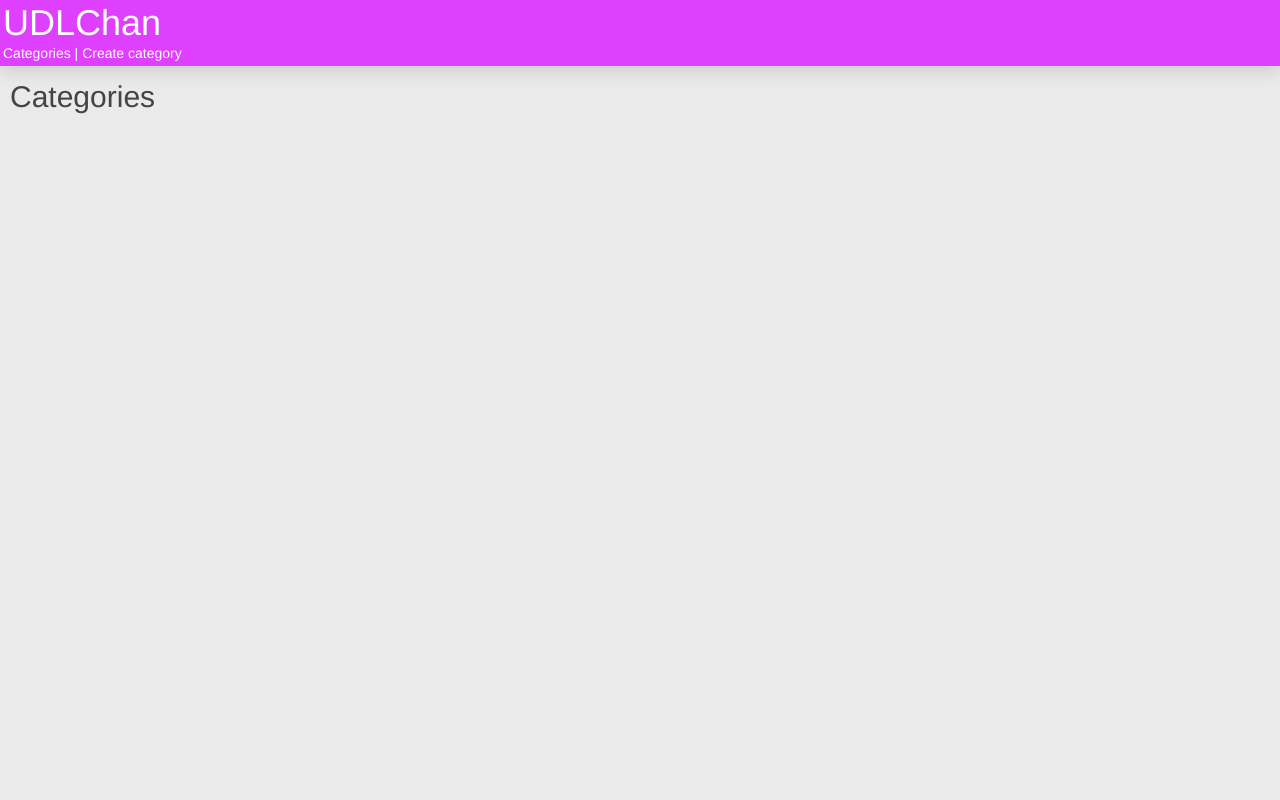
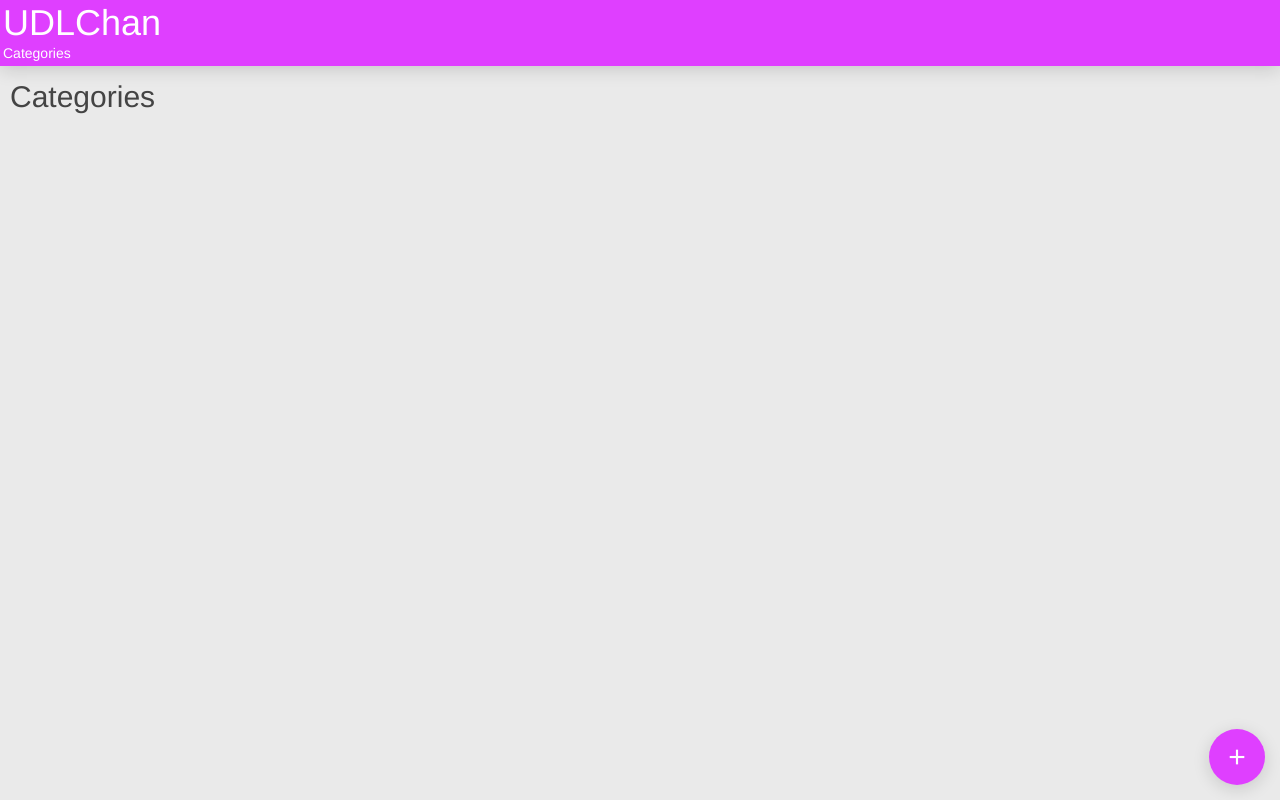
Before and after one commit to zurfyx/udlchan, a Django app: page / in a window 1280 px wide. Run offline with Django 3.2, Linux system fonts and the light colour scheme; data that the repository does not hold is empty; style sheets or scripts are compiled from the project's sources; some libraries are stand-ins or nearby versions.

Commit message:
corner new button

```diff
--- a/udlchan/static/scss/style.scss
+++ b/udlchan/static/scss/style.scss
@@ -62,6 +62,28 @@ a {
   width: 500px;
 }
 
+.corner-btn {
+  @include vertical-shadow(4px);
+  color: $primary-color-alt;
+  background-color: $primary-bg-color;
+  border-radius: 999px;
+  display: block;
+  font-size: 30px;
+  font-weight:100;
+  text-align: center;
+  width: 56px;
+  height:56px;
+  line-height: 56px;
+  position:fixed;
+  right: 15px;
+  bottom: 15px;
+
+  &:hover {
+    color: $primary-color-alt;
+    text-decoration: none;
+  }
+}
+
 .right {
   float: right;
 }
--- a/udlchan/templates/posts/categories.html
+++ b/udlchan/templates/posts/categories.html
@@ -1,12 +1,12 @@
 {% extends "posts/base.html" %}
 
 {% block nav %}
-    <a href="{%  url "posts:category" %}">Categories</a> |
-    <a href="{% url "posts:category_add" %}">Create category</a>
+    <a href="{%  url "posts:category" %}">Categories</a>
 {% endblock %}
 
 {% block posts_content %}
     <h2>Categories</h2>
+    <a class="corner-btn" href="{% url "posts:category_add" %}">+</a>
 
     <ul class="fit-width element-list push-up">
         {% for category in object_list %}
--- a/udlchan/templates/posts/category_create.html
+++ b/udlchan/templates/posts/category_create.html
@@ -1,7 +1,7 @@
 {% extends "posts/base.html" %}
 
 {% block nav %}
-    <a href="{%  url "posts:category" %}">Categories</a> |
+    <a href="{%  url "posts:category" %}">Categories</a> >
     <a href="{% url "posts:category_add" %}">New category</a>
 {% endblock %}
 
--- a/udlchan/templates/posts/topic_create.html
+++ b/udlchan/templates/posts/topic_create.html
@@ -2,7 +2,7 @@
 
 {% block nav %}
     <a href="{% url "posts:category" %}">Categories</a> >
-    <a href="{% url "posts:category" category %}">{{ category }}</a> |
+    <a href="{% url "posts:category" category %}">{{ category }}</a> >
     <a href="{% url "posts:topic_add" category.title %}">New topic</a>
 {% endblock %}
 
--- a/udlchan/templates/posts/topics.html
+++ b/udlchan/templates/posts/topics.html
@@ -2,12 +2,13 @@
 
 {% block nav %}
     <a href="{% url "posts:category" %}">Categories</a> >
-    <a href="{% url "posts:category" category.title %}">{{ category }}</a> |
-    <a href="{% url "posts:topic_add" category.title %}">Create topic</a>
+    <a href="{% url "posts:category" category.title %}">{{ category }}</a>
 {% endblock %}
 
 {% block posts_content %}
     <h2>{{ category }}</h2>
+    <a class="corner-btn" href="{% url "posts:topic_add" category.title %}">+</a>
+
     <ul class="fit-width element-list push-up">
         {% for topic in object_list %}
             <a href="{% url "posts:topic" topic.id %}">
```
